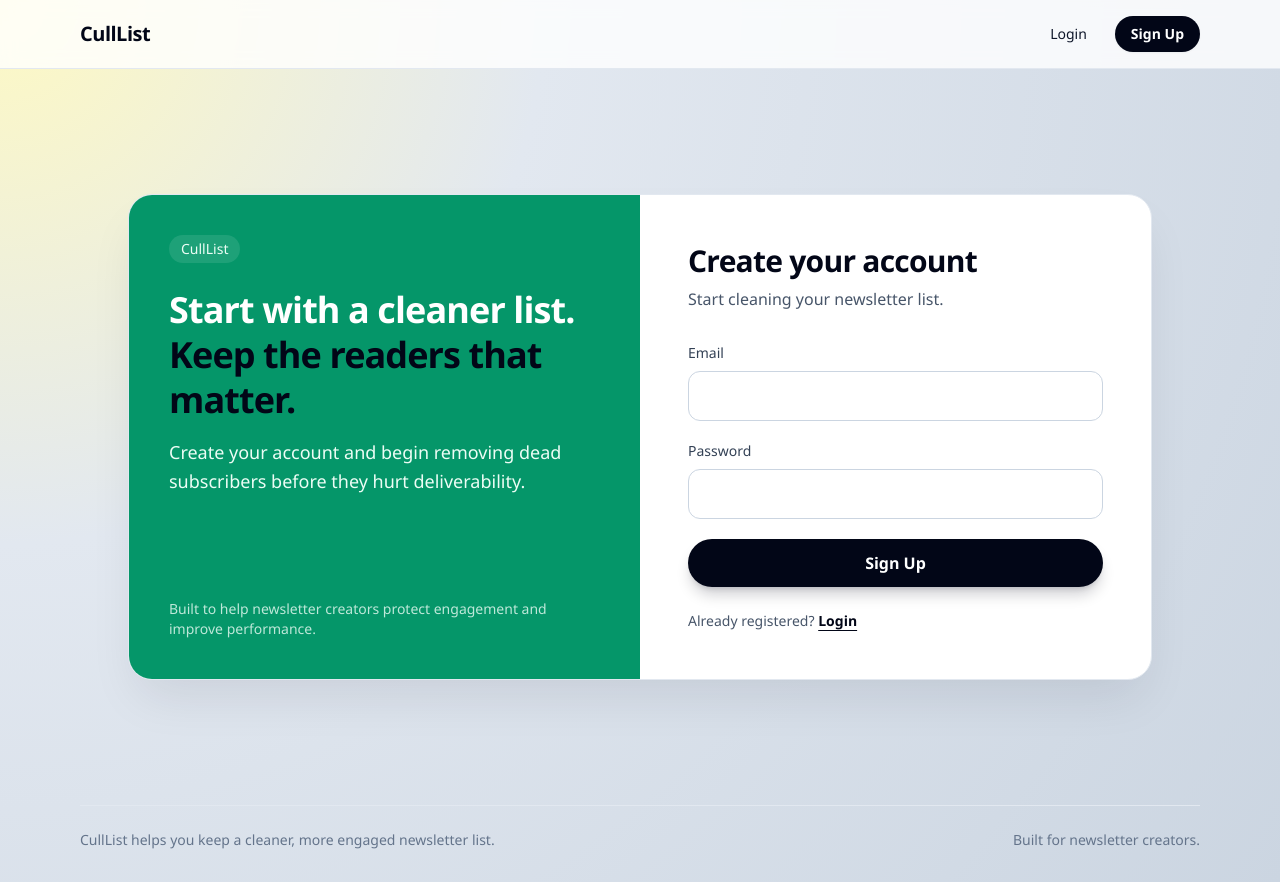
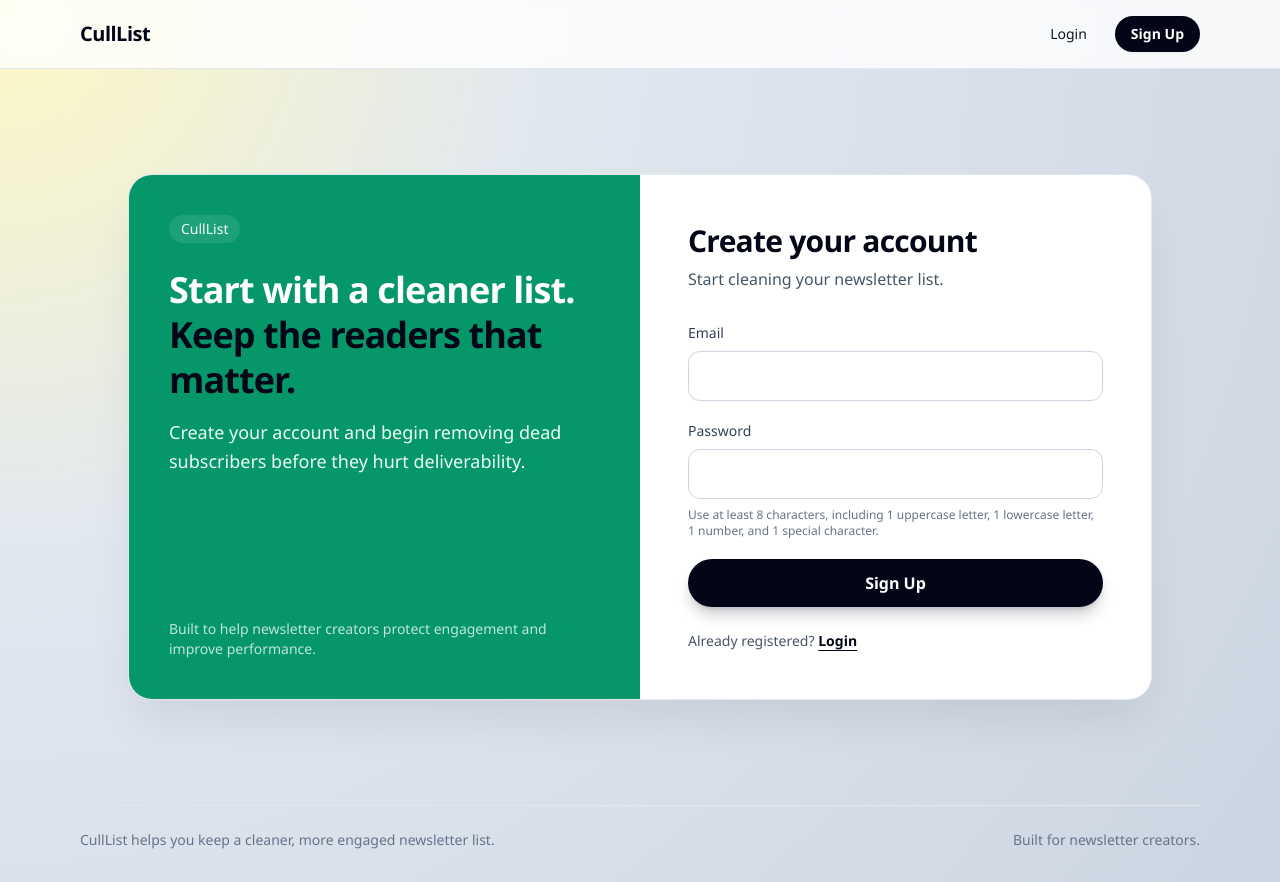
Before and after one commit to khansarim007/use-it-lose-it-newsletter, a Flask app: page /signup in a window 1280 px wide. Run offline with Flask 3, Linux system fonts and the light colour scheme; some libraries are stand-ins or nearby versions.

Commit message:
Enforce stronger signup password rules

```diff
--- a/app.py
+++ b/app.py
@@ -505,6 +505,20 @@ def is_valid_email(email):
     return bool(re.fullmatch(r"[^@\s]+@[^@\s]+\.[^@\s]+", email or ""))
 
 
+def password_validation_error(password):
+    if len(password or "") < 8:
+        return "Password must be at least 8 characters long."
+    if not re.search(r"[a-z]", password):
+        return "Password must include at least one lowercase letter."
+    if not re.search(r"[A-Z]", password):
+        return "Password must include at least one uppercase letter."
+    if not re.search(r"\d", password):
+        return "Password must include at least one number."
+    if not re.search(r"[^A-Za-z0-9]", password):
+        return "Password must include at least one special character."
+    return None
+
+
 def now_iso():
     return datetime.utcnow().isoformat()
 
@@ -558,8 +572,9 @@ def signup():
             flash("Please provide a valid email address.", "error")
             return render_template("signup.html")
 
-        if len(password) < 6:
-            flash("Password must be at least 6 characters.", "error")
+        password_error = password_validation_error(password)
+        if password_error:
+            flash(password_error, "error")
             return render_template("signup.html")
 
         password_hash = bcrypt.hashpw(password.encode("utf-8"), bcrypt.gensalt()).decode("utf-8")
--- a/templates/signup.html
+++ b/templates/signup.html
@@ -31,7 +31,8 @@
         </div>
         <div>
           <label class="block text-sm font-medium mb-2 text-slate-700">Password</label>
-          <input type="password" name="password" minlength="6" required class="w-full rounded-xl border border-slate-300 px-4 py-3 focus:outline-none focus:ring-2 focus:ring-emerald-500 focus:border-emerald-500" />
+          <input type="password" name="password" minlength="8" required class="w-full rounded-xl border border-slate-300 px-4 py-3 focus:outline-none focus:ring-2 focus:ring-emerald-500 focus:border-emerald-500" />
+          <p class="mt-2 text-xs text-slate-500">Use at least 8 characters, including 1 uppercase letter, 1 lowercase letter, 1 number, and 1 special character.</p>
         </div>
         <button type="submit" class="w-full rounded-full bg-slate-950 text-white font-semibold py-3 shadow-lg shadow-slate-950/20 hover:bg-slate-800 transition-colors">
           Sign Up
```
